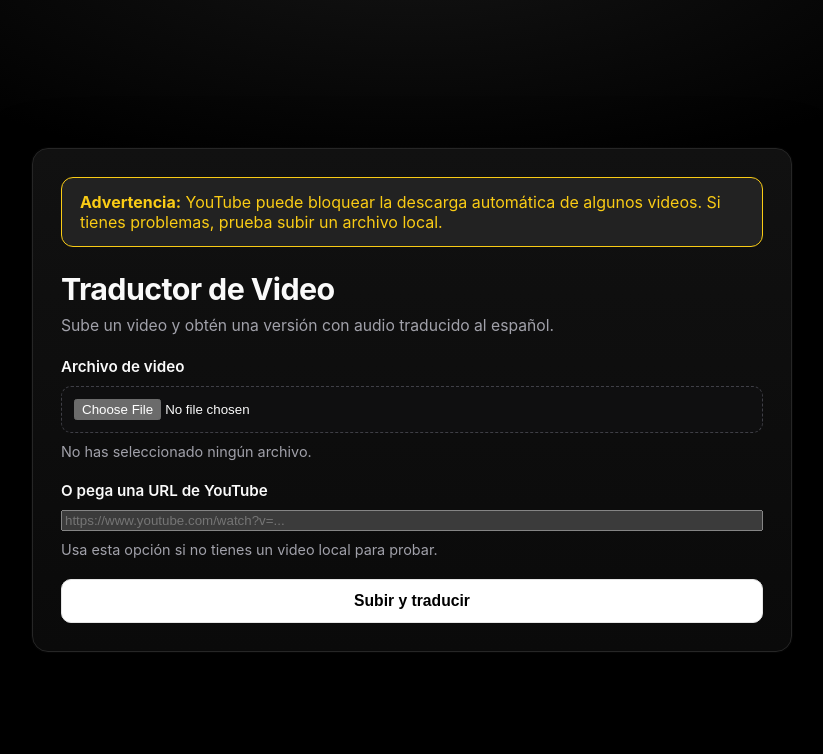
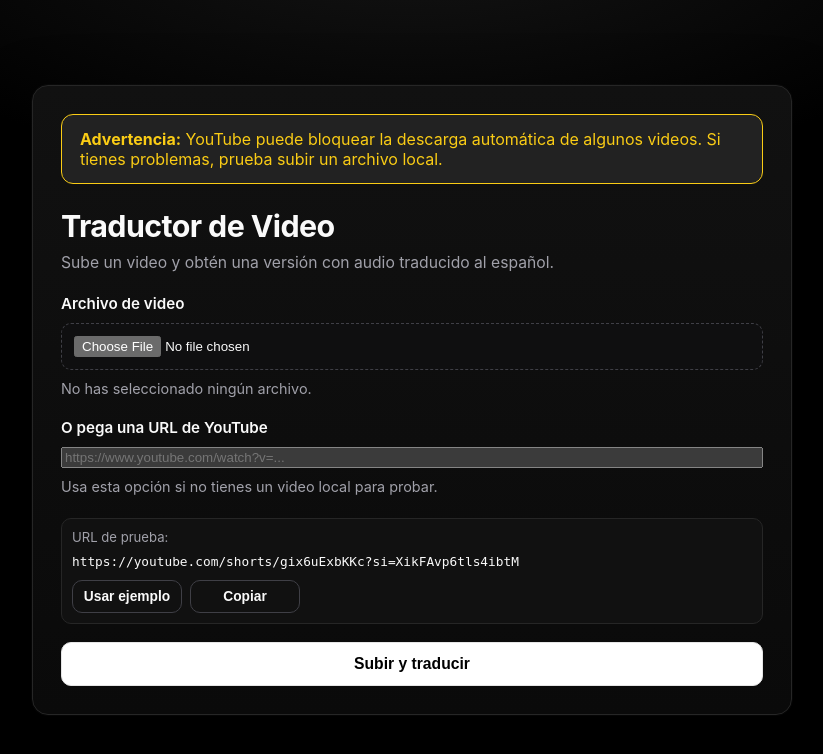
Before and after one commit to HoracioMartinez17/traductor-videos-en-es, a FastAPI app: page / in a window 1280 px wide. Shown: the top 754 px of the page, without its empty margins (228-1051 px from the left). Run offline with FastAPI, Linux system fonts and the light colour scheme.

Commit message:
feat: agregar sección de URL de prueba con botones para usar y copiar en el formulario

```diff
--- a/static/css/app/forms.css
+++ b/static/css/app/forms.css
@@ -12,6 +12,40 @@ input[type="file"] {
     min-height: 20px;
     color: var(--muted);
     font-size: 0.9rem;
+}
+
+.demo-url-box {
+    margin-top: 10px;
+    border: 1px solid var(--border);
+    border-radius: 10px;
+    padding: 10px;
+    background: var(--surface-2);
+    display: grid;
+    gap: 8px;
+}
+
+.demo-url-label {
+    font-size: 0.82rem;
+    color: var(--muted);
+}
+
+.demo-url-text {
+    font-size: 0.8rem;
+    line-height: 1.45;
+    color: var(--text);
+    word-break: break-all;
+}
+
+.demo-url-actions {
+    display: flex;
+    gap: 8px;
+}
+
+.demo-url-actions .btn-secondary {
+    width: auto;
+    min-width: 110px;
+    padding: 8px 10px;
+    font-size: 0.86rem;
 }
 
 .submit-actions {
--- a/static/js/app/dom.js
+++ b/static/js/app/dom.js
@@ -16,5 +16,7 @@ export const elements = {
     modeCloudBtn: document.getElementById('modeCloudBtn'),
     modeHelp: document.getElementById('modeHelp'),
     modeWarning: document.getElementById('modeWarning'),
-    modeToggle: document.getElementById('modeToggle')
+    modeToggle: document.getElementById('modeToggle'),
+    useDemoUrlBtn: document.getElementById('useDemoUrlBtn'),
+    copyDemoUrlBtn: document.getElementById('copyDemoUrlBtn')
 };
--- a/static/js/main.js
+++ b/static/js/main.js
@@ -9,6 +9,8 @@ import {
     updateModeUI,
     state
 } from './app/index.js';
+
+const DEMO_URL = 'https://youtube.com/shorts/gix6uExbKKc?si=XikFAvp6tls4ibtM';
 
 function bindEvents() {
     elements.fileInput.addEventListener('change', () => {
@@ -31,6 +33,28 @@ function bindEvents() {
         updateModeUI();
     });
 
+    elements.useDemoUrlBtn?.addEventListener('click', () => {
+        elements.videoUrlInput.value = DEMO_URL;
+        elements.videoUrlInput.focus();
+        setTimeout(() => {
+            elements.videoUrlInput.setSelectionRange(elements.videoUrlInput.value.length, elements.videoUrlInput.value.length);
+        }, 0);
+    });
+
+    elements.copyDemoUrlBtn?.addEventListener('click', async () => {
+        const originalText = elements.copyDemoUrlBtn.textContent;
+        try {
+            await navigator.clipboard.writeText(DEMO_URL);
+            elements.copyDemoUrlBtn.textContent = 'Copiado';
+        } catch (_error) {
+            elements.copyDemoUrlBtn.textContent = 'No se pudo copiar';
+        }
+
+        setTimeout(() => {
+            elements.copyDemoUrlBtn.textContent = originalText;
+        }, 1200);
+    });
+
     elements.downloadLink.addEventListener('click', handleDownload);
     window.addEventListener('beforeunload', handleBeforeUnload);
 }
--- a/templates/index.html
+++ b/templates/index.html
@@ -24,6 +24,14 @@
                 <label for="videoUrlInput">O pega una URL de YouTube</label>
                 <input type="url" id="videoUrlInput" placeholder="https://www.youtube.com/watch?v=...">
                 <div class="file-name">Usa esta opción si no tienes un video local para probar.</div>
+                <div class="demo-url-box" role="note" aria-label="URL de prueba">
+                    <span class="demo-url-label">URL de prueba:</span>
+                    <code id="demoUrlText" class="demo-url-text">https://youtube.com/shorts/gix6uExbKKc?si=XikFAvp6tls4ibtM</code>
+                    <div class="demo-url-actions">
+                        <button type="button" id="useDemoUrlBtn" class="btn-secondary">Usar ejemplo</button>
+                        <button type="button" id="copyDemoUrlBtn" class="btn-secondary">Copiar</button>
+                    </div>
+                </div>
             </div>
             <div class="mode-toggle" id="modeToggle">
                 <div class="mode-toggle-label">
```
